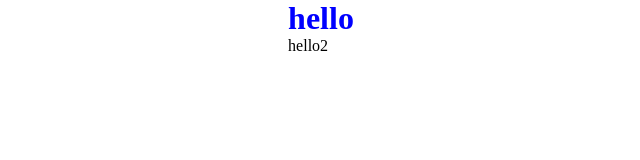
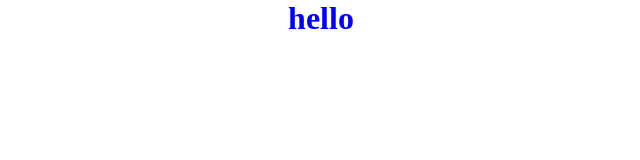
Before and after one commit to Bunlihallae/FrontEnd_Bunli, a React (Create React App) app: page / in a window 1280 px wide. Shown: the top 160 px of the page, without its empty margins (319-959 px from the left). Built offline with nearby package versions, Linux system fonts and the light colour scheme.

Commit message:
first_setting

```diff
--- a/src/pages/home/index.js
+++ b/src/pages/home/index.js
@@ -6,7 +6,7 @@ const Home=()=>{
         <div className="hi">
             <div>
                 <h1 className="hello">hello</h1>
-                <p className="hello2">hello2</p>
+
             </div>
         </div>
     )
```
